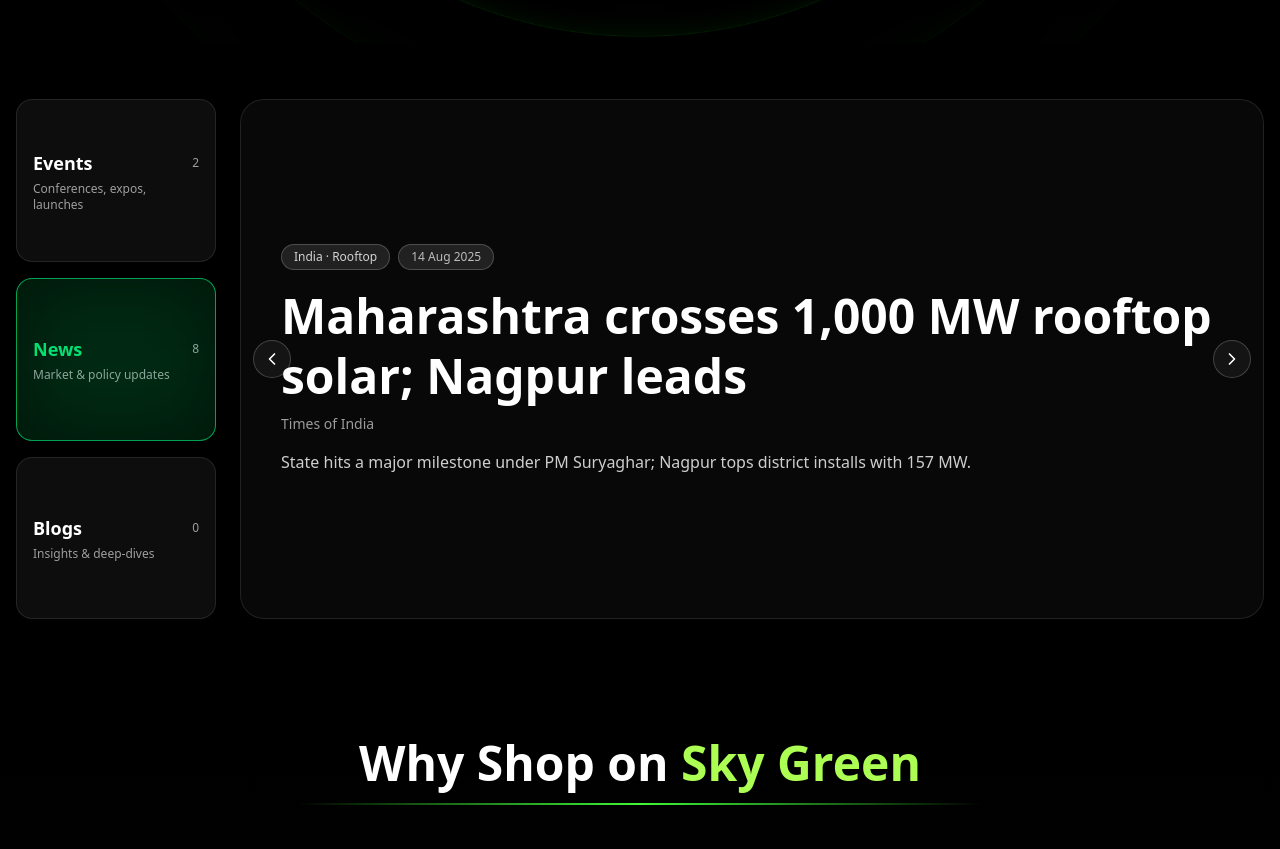
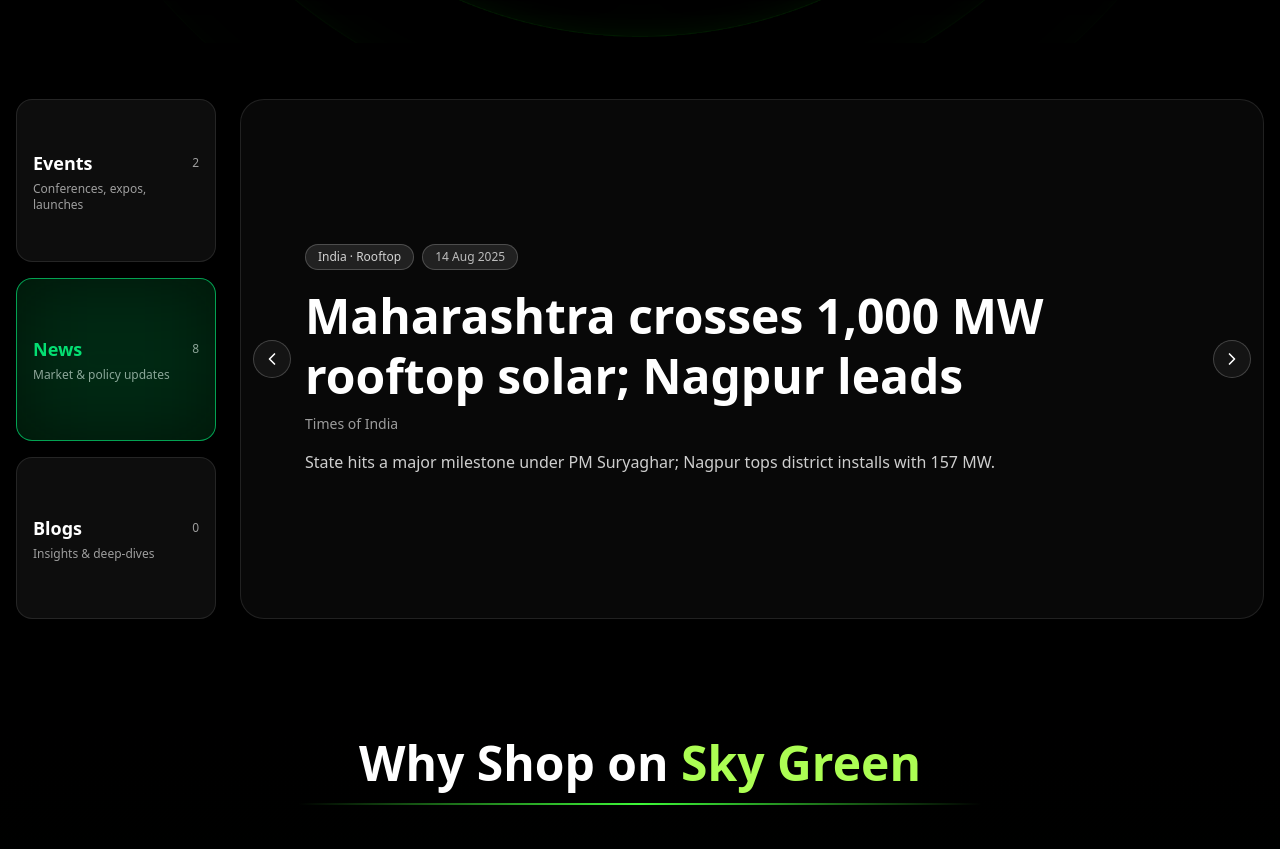
Before and after one commit to deepanshi-alva/skygreen, a Next.js app: page / in a window 1280 px wide. Shown: the part 3463-4312 px from the top of the page. Built offline with nearby package versions, Linux system fonts and the light colour scheme.

Commit message:
made the carousel completely

```diff
--- a/components/homepage/newsEventsBlogs.jsx
+++ b/components/homepage/newsEventsBlogs.jsx
@@ -230,7 +230,7 @@ export default function NewsEventsBlogs({
 
                     {/* Text — full width when no image */}
                     <div
-                      className={`p-6 md:p-10 flex flex-col ${current?.image ? "justify-between" : "justify-center w-full"
+                      className={`p-6  flex flex-col ${current?.image ? "justify-between md:p-10" : "justify-center w-full md:p-16"
                         }`}
                     >
                       {/* Badges row (shown here if no image) */}
```
